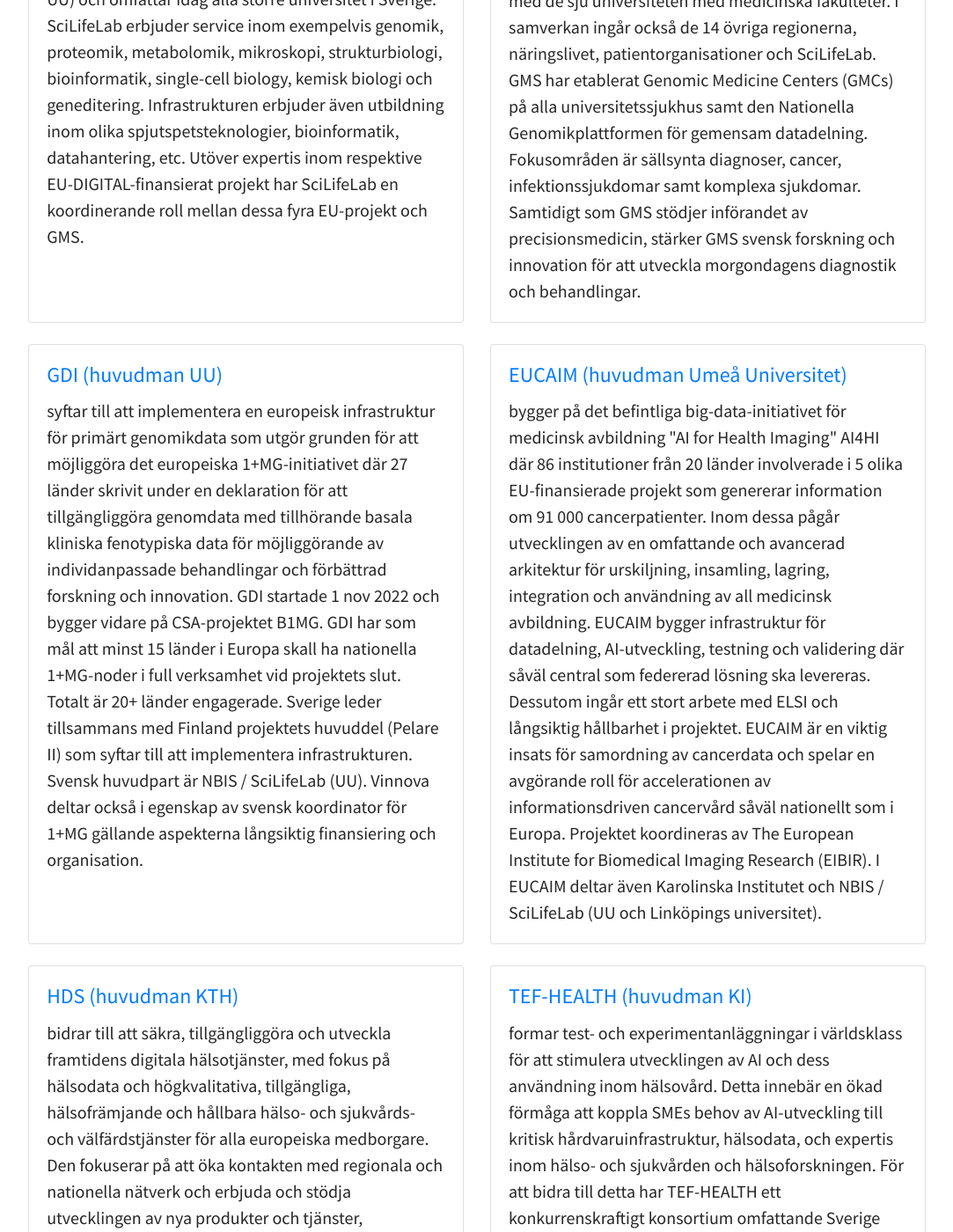
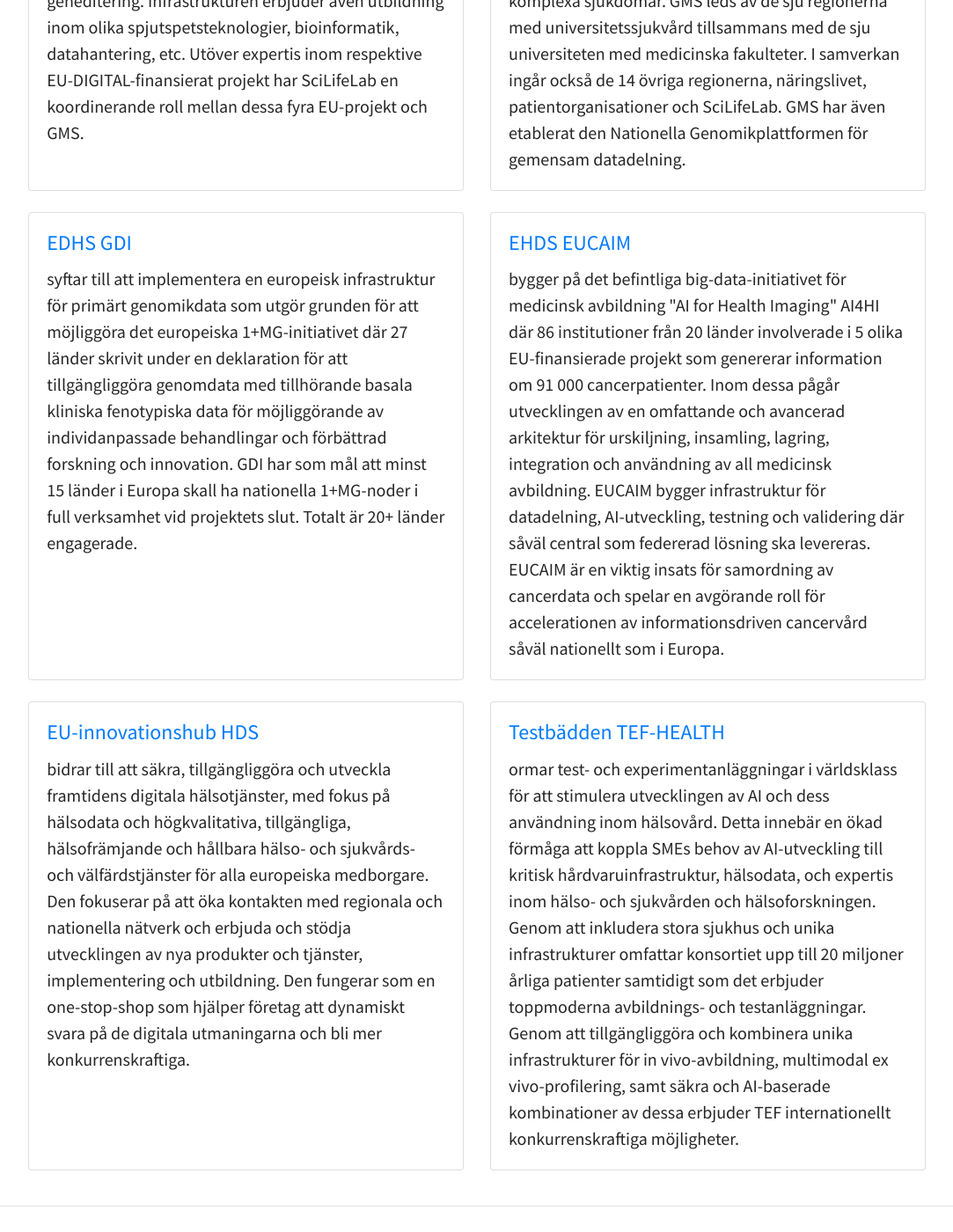
Before and after one commit to ScilifelabDataCentre/DIGIfor1Health_web, a Jekyll site: the page built from pages/projects.md, in a window 1280 px wide and 1400 px high, scrolled down 610 px. Shown: the whole window at 88% size, without its empty margins (98-1181 px from the left). Built offline with Jekyll 4.4.1, drawn with Linux system fonts in a browser that asks for light colours; a script that is not in the unit is left out; some of the changed text lies outside the part shown.

Commit message:
Update projects.md

```diff
--- a/pages/projects.md
+++ b/pages/projects.md
@@ -16,9 +16,9 @@ bootstrap: true
 
         <div class="card-body">
           <h4 class="card-title">
-            <a href="https://www.scilifelab.se">SciLifeLab (koordinator, huvudman är KTH Kungliga Tekniska Högskolan) </a>
+            <a href="https://www.scilifelab.se">SciLifeLab</a>
           </h4>
-          <p class="card-text">är en nationell forskningsinfrastruktur för främjande av molekylär biovetenskaplig forskning i Sverige. SciLifeLab startades 2010 som ett samarbete mellan fyra universitet (Karolinska Institutet KI, KTH, Stockholms Universitet SU och Uppsala Universitet UU) och omfattar idag alla större universitet i Sverige. SciLifeLab erbjuder service inom exempelvis genomik, proteomik, metabolomik, mikroskopi, strukturbiologi, bioinformatik, single-cell biology, kemisk biologi och geneditering. Infrastrukturen erbjuder även utbildning inom olika spjutspetsteknologier, bioinformatik, datahantering, etc. Utöver expertis inom respektive EU-DIGITAL-finansierat projekt har SciLifeLab en koordinerande roll mellan dessa fyra EU-projekt och GMS.</p>
+          <p class="card-text">är en nationell forskningsinfrastruktur för främjande av molekylär biovetenskaplig forskning som omfattar alla större universitet i Sverige. SciLifeLab erbjuder service inom exempelvis genomik, proteomik, metabolomik, mikroskopi, strukturbiologi, bioinformatik, single-cell biology, kemisk biologi och geneditering. Infrastrukturen erbjuder även utbildning inom olika spjutspetsteknologier, bioinformatik, datahantering, etc. Utöver expertis inom respektive EU-DIGITAL-finansierat projekt har SciLifeLab en koordinerande roll mellan dessa fyra EU-projekt och GMS.</p>
         </div>
       </div>
     </div>
@@ -27,9 +27,9 @@ bootstrap: true
 
         <div class="card-body">
           <h4 class="card-title">
-            <a href="https://genomicmedicine.se/">GMS (huvudman Region Skåne)</a>
+            <a href="https://genomicmedicine.se/">GMS</a>
           </h4>
-          <p class="card-text">är ett nationellt initiativ som syftar till att patienter i Sverige på ett jämlikt och kostnadseffektivt sätt ska få tillgång till bred gensekvensering för att möjliggöra bättre diagnostik och mer individanpassad vård, behandling och prevention. GMS leds av de sju regionerna med universitetssjukvård tillsammans med de sju universiteten med medicinska fakulteter. I samverkan ingår också de 14 övriga regionerna, näringslivet, patientorganisationer och SciLifeLab. GMS har etablerat Genomic Medicine Centers (GMCs) på alla universitetssjukhus samt den Nationella Genomikplattformen för gemensam datadelning. Fokusområden är sällsynta diagnoser, cancer, infektionssjukdomar samt komplexa sjukdomar. Samtidigt som GMS stödjer införandet av precisionsmedicin, stärker GMS svensk forskning och innovation för att utveckla morgondagens diagnostik och behandlingar.</p>
+          <p class="card-text">är ett nationellt initiativ som syftar till att patienter i Sverige på ett jämlikt och kostnadseffektivt sätt ska få tillgång till bred gensekvensering för att möjliggöra bättre diagnostik och mer individanpassad vård, behandling och prevention. Fokusområden är sällsynta diagnoser, cancer, infektionssjukdomar samt komplexa sjukdomar. GMS leds av de sju regionerna med universitetssjukvård tillsammans med de sju universiteten med medicinska fakulteter. I samverkan ingår också de 14 övriga regionerna, näringslivet, patientorganisationer och SciLifeLab. GMS har även etablerat den Nationella Genomikplattformen för gemensam datadelning.</p>
         </div>
       </div>
     </div>
@@ -38,9 +38,9 @@ bootstrap: true
 
         <div class="card-body">
           <h4 class="card-title">
-            <a href="https://gdi.onemilliongenomes.eu/">GDI (huvudman UU)</a>
+            <a href="https://gdi.onemilliongenomes.eu/">EDHS GDI</a>
           </h4>
-          <p class="card-text">syftar till att implementera en europeisk infrastruktur för primärt genomikdata som utgör grunden för att möjliggöra det europeiska 1+MG-initiativet där 27 länder skrivit under en deklaration för att tillgängliggöra genomdata med tillhörande basala kliniska fenotypiska data för möjliggörande av individanpassade behandlingar och förbättrad forskning och innovation. GDI startade 1 nov 2022 och bygger vidare på CSA-projektet B1MG. GDI har som mål att minst 15 länder i Europa skall ha nationella 1+MG-noder i full verksamhet vid projektets slut. Totalt är 20+ länder engagerade. Sverige leder tillsammans med Finland projektets huvuddel (Pelare II) som syftar till att implementera infrastrukturen. Svensk huvudpart är NBIS / SciLifeLab (UU). Vinnova deltar också i egenskap av svensk koordinator för 1+MG gällande aspekterna långsiktig finansiering och organisation.</p>
+          <p class="card-text">syftar till att implementera en europeisk infrastruktur för primärt genomikdata som utgör grunden för att möjliggöra det europeiska 1+MG-initiativet där 27 länder skrivit under en deklaration för att tillgängliggöra genomdata med tillhörande basala kliniska fenotypiska data för möjliggörande av individanpassade behandlingar och förbättrad forskning och innovation.  GDI har som mål att minst 15 länder i Europa skall ha nationella 1+MG-noder i full verksamhet vid projektets slut. Totalt är 20+ länder engagerade. </p>
         </div>
       </div>
     </div>
@@ -49,9 +49,9 @@ bootstrap: true
 
         <div class="card-body">
           <h4 class="card-title">
-            <a href="https://cancerimage.eu/">EUCAIM (huvudman Umeå Universitet)</a>
+            <a href="https://cancerimage.eu/">EHDS EUCAIM</a>
           </h4>
-          <p class="card-text">bygger på det befintliga big-data-initiativet för medicinsk avbildning "AI for Health Imaging" AI4HI där 86 institutioner från 20 länder involverade i 5 olika EU-finansierade projekt som genererar information om 91 000 cancerpatienter. Inom dessa pågår utvecklingen av en omfattande och avancerad arkitektur för urskiljning, insamling, lagring, integration och användning av all medicinsk avbildning.  EUCAIM bygger infrastruktur för datadelning, AI-utveckling, testning och validering där såväl central som federerad lösning ska levereras. Dessutom ingår ett stort arbete med ELSI och långsiktig hållbarhet i projektet. EUCAIM är en viktig insats för samordning av cancerdata och spelar en avgörande roll för accelerationen av informationsdriven cancervård såväl nationellt som i Europa. Projektet koordineras av The European Institute for Biomedical Imaging Research (EIBIR). I EUCAIM deltar även Karolinska Institutet och NBIS / SciLifeLab (UU och Linköpings universitet).</p>
+          <p class="card-text">bygger på det befintliga big-data-initiativet för medicinsk avbildning "AI for Health Imaging" AI4HI där 86 institutioner från 20 länder involverade i 5 olika EU-finansierade projekt som genererar information om 91 000 cancerpatienter. Inom dessa pågår utvecklingen av en omfattande och avancerad arkitektur för urskiljning, insamling, lagring, integration och användning av all medicinsk avbildning.  EUCAIM bygger infrastruktur för datadelning, AI-utveckling, testning och validering där såväl central som federerad lösning ska levereras. EUCAIM är en viktig insats för samordning av cancerdata och spelar en avgörande roll för accelerationen av informationsdriven cancervård såväl nationellt som i Europa. </p>
         </div>
       </div>
     </div>
@@ -60,9 +60,9 @@ bootstrap: true
 
         <div class="card-body">
           <h4 class="card-title">
-            <a href="https://www.healthdatasweden.eu/">HDS (huvudman KTH)</a>
+            <a href="https://www.healthdatasweden.eu/">EU-innovationshub HDS</a>
           </h4>
-          <p class="card-text">bidrar till att säkra, tillgängliggöra och utveckla framtidens digitala hälsotjänster, med fokus på hälsodata och högkvalitativa, tillgängliga, hälsofrämjande och hållbara hälso- och sjukvårds- och välfärdstjänster för alla europeiska medborgare. Den fokuserar på att öka kontakten med regionala och nationella nätverk och erbjuda och stödja utvecklingen av nya produkter och tjänster, implementering och utbildning. Den är tänkt att fungera som en one-stop-shop som hjälper företag att dynamiskt svara på de digitala utmaningarna och bli mer konkurrenskraftiga. Projektet har 18 samarbetspartner nationellt, bland dessa är Karolinska Institutet, RISE och SciLifeLab.</p>
+          <p class="card-text">bidrar till att säkra, tillgängliggöra och utveckla framtidens digitala hälsotjänster, med fokus på hälsodata och högkvalitativa, tillgängliga, hälsofrämjande och hållbara hälso- och sjukvårds- och välfärdstjänster för alla europeiska medborgare. Den fokuserar på att öka kontakten med regionala och nationella nätverk och erbjuda och stödja utvecklingen av nya produkter och tjänster, implementering och utbildning. Den fungerar som en one-stop-shop som hjälper företag att dynamiskt svara på de digitala utmaningarna och bli mer konkurrenskraftiga. </p>
         </div>
       </div>
     </div>
@@ -71,9 +71,9 @@ bootstrap: true
 
         <div class="card-body">
           <h4 class="card-title">
-            <a href="https://tef-health.se/">TEF-HEALTH (huvudman KI)</a>
+            <a href="https://tef-health.se/">Testbädden TEF-HEALTH</a>
           </h4>
-          <p class="card-text">formar test- och experimentanläggningar i världsklass för att stimulera utvecklingen av AI och dess användning inom hälsovård. Detta innebär en ökad förmåga att koppla SMEs behov av AI-utveckling till kritisk hårdvaruinfrastruktur, hälsodata, och expertis inom hälso- och sjukvården och hälsoforskningen. För att bidra till detta har TEF-HEALTH ett konkurrenskraftigt konsortium omfattande Sverige och 8 andra länder med totalt 52 partners. Genom att inkludera stora sjukhus och unika infrastrukturer omfattar konsortiet upp till 20 miljoner årliga patienter samtidigt som det erbjuder toppmoderna avbildnings- och testanläggningar. Genom att tillgängliggöra och kombinera unika infrastrukturer för in vivo-avbildning, multimodal ex vivo-profilering, samt säkra och AI-baserade kombinationer av dessa erbjuder TEF internationellt konkurrenskraftiga möjligheter. Från svensk sida deltar KI, RISE och SciLifeLab.</p>
+          <p class="card-text">ormar test- och experimentanläggningar i världsklass för att stimulera utvecklingen av AI och dess användning inom hälsovård. Detta innebär en ökad förmåga att koppla SMEs behov av AI-utveckling till kritisk hårdvaruinfrastruktur, hälsodata, och expertis inom hälso- och sjukvården och hälsoforskningen. Genom att inkludera stora sjukhus och unika infrastrukturer omfattar konsortiet upp till 20 miljoner årliga patienter samtidigt som det erbjuder toppmoderna avbildnings- och testanläggningar. Genom att tillgängliggöra och kombinera unika infrastrukturer för in vivo-avbildning, multimodal ex vivo-profilering, samt säkra och AI-baserade kombinationer av dessa erbjuder TEF internationellt konkurrenskraftiga möjligheter.</p>
         </div>
       </div>
     </div>
```
Also changed, not shown: other parts of pages/projects.md (+1 -1 lines).
